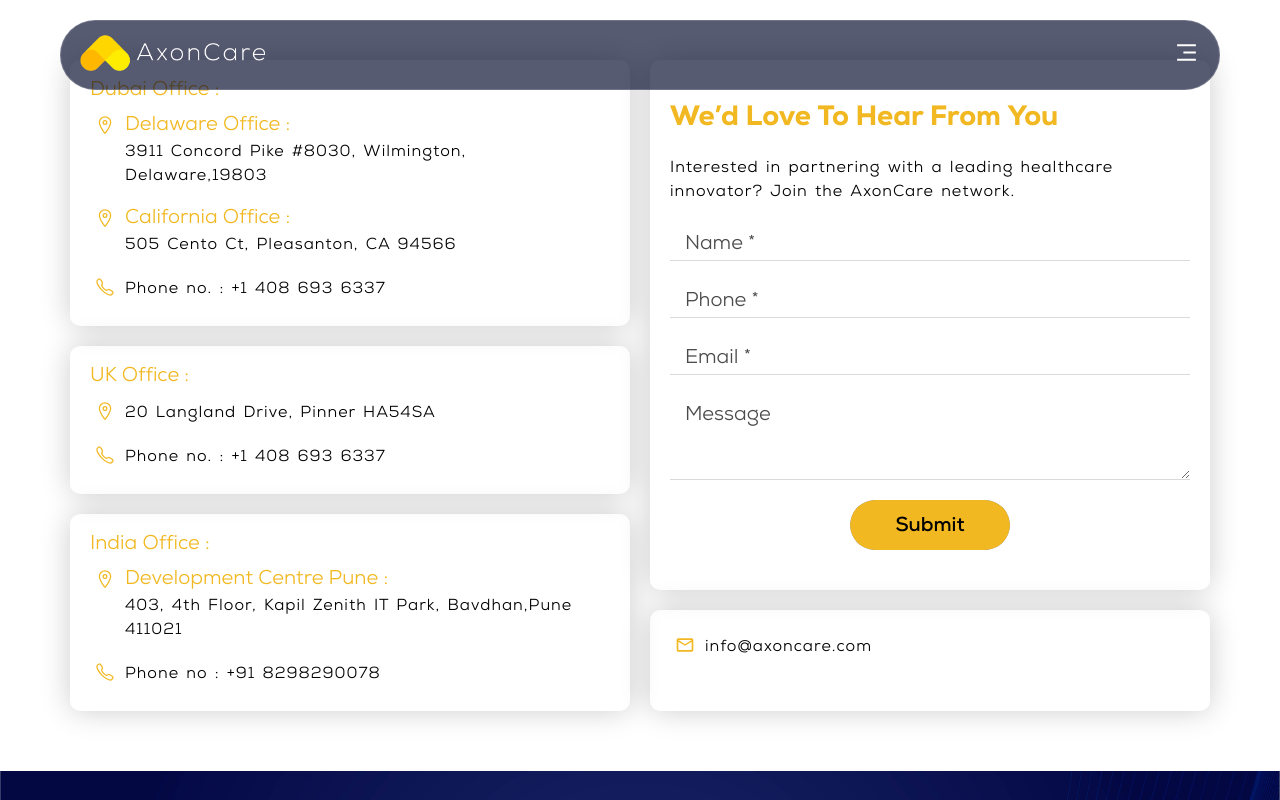
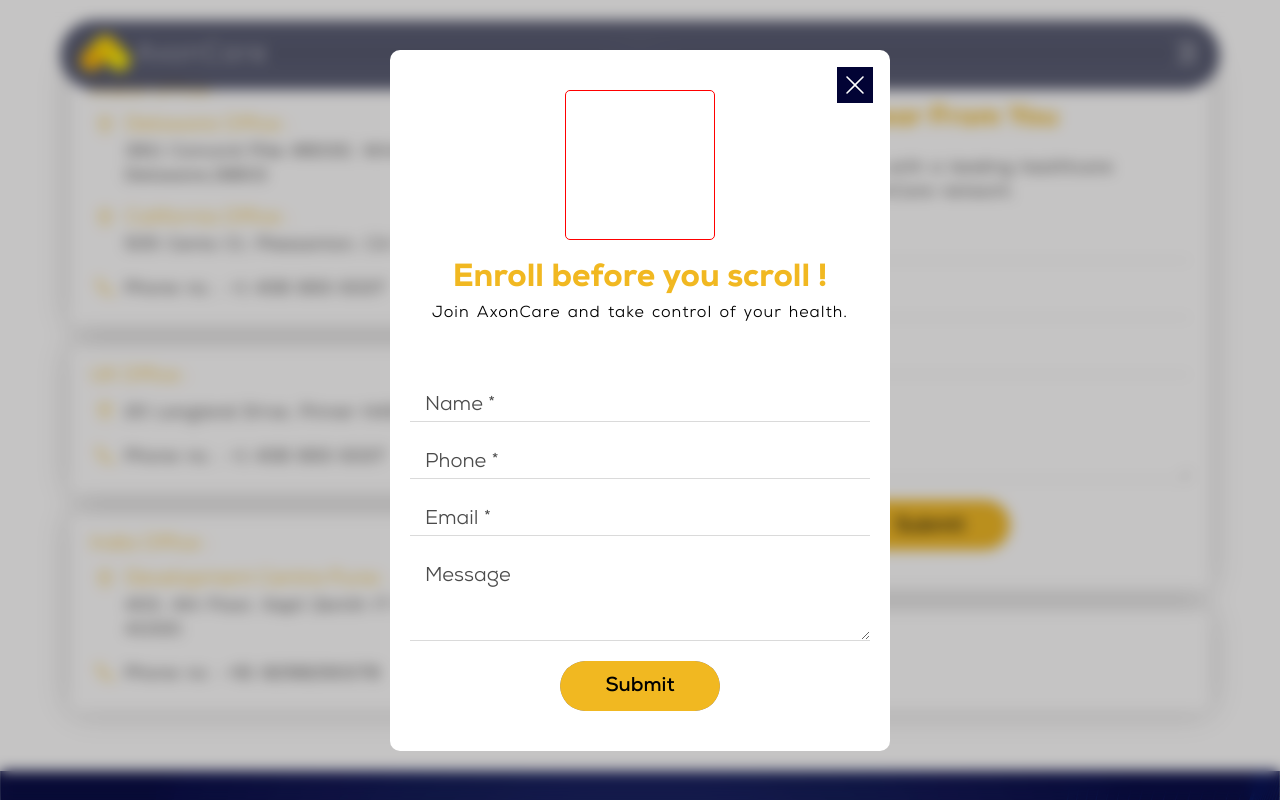
Before and after one commit to alex2922/lp2, a React (Create React App) app: page /contact in a window 1280 px wide. Shown: the top 800 px of the page. Built offline with nearby package versions, Linux system fonts and the light colour scheme.

Commit message:
added links class

```diff
--- a/src/App.js
+++ b/src/App.js
@@ -7,9 +7,17 @@
 import About_sec from "./comps/about/About_sec";
 import Header from "./comps/header/Header";
 import Pagetop from "./comps/pagetop/Pagetop";
+import PopUp from "./comps/model/PopUp";
+import { useEffect, useState } from "react";
 
 
 function App() {
+  const [toggle, setToggle] = useState(false);
+  useEffect(() => {
+    setTimeout(() => {
+      setToggle(true)
+    }, 2000);
+  }, []);
   return (
     <div className="App">
       <BrowserRouter>
@@ -17,6 +25,7 @@
         {/* <Footer /> */}
 
       <Header/>
+      {toggle && <PopUp close={()=>setToggle(false)}/>}
         <Routes>
           <Route path="/" element={<Home />} />
           <Route path="/about" element={<About />} />
--- a/src/comps/footer/Footer.js
+++ b/src/comps/footer/Footer.js
@@ -23,16 +23,16 @@
           <div className="links-box-container footer-box">
             <h2 className="heading">Links</h2>
             <div className="links-box">
-              <Link to="/">Home</Link>
-              <Link to="/about">About</Link>
-              <Link to="/contactUS">Contact Us</Link>
+              <Link to="/" className="link">Home</Link>
+              <Link to="/about" className="link">About</Link>
+              <Link to="/contactUS" className="link">Contact Us</Link>
             </div>
           </div>
           <div className="legals-box-container footer-box">
             <h2 className="heading">Legals</h2>
             <div className="legals-box">
-              <Link>Privacy & Policy</Link>
-              <Link>Terms & Conditions</Link>
+              <Link to="privacy&policy" className="link">Privacy & Policy</Link>
+              <Link to="terms&conditions" className="link">Terms & Conditions</Link>
             </div>
           </div>
           <div className="address-box-container footer-box">
```
